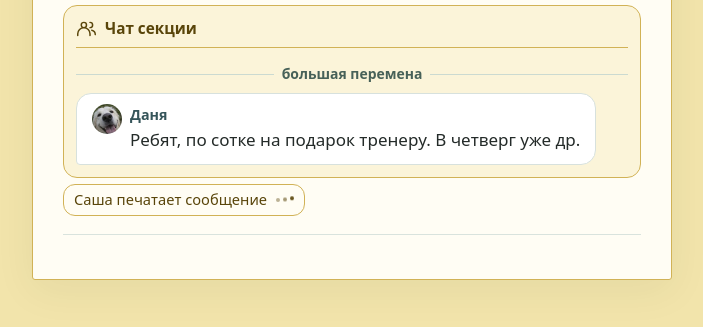
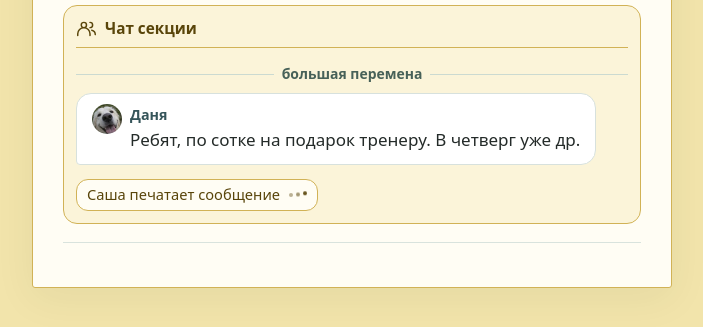
Before and after one commit to tchk-project/stop-kadr, a plain HTML site: page docs/focus.html in a window 1280 px wide. Shown: the part 635-962 px from the top of the page, without its empty margins (288-991 px from the left). Drawn offline with Linux system fonts and the light colour scheme.

Commit message:
Показывать активность в блоке ожидаемой реплики, включая переход в личку

```diff
--- a/docs/attention-player.js
+++ b/docs/attention-player.js
@@ -140,8 +140,29 @@ async function playAttentionPilot(ui) {
     return {label:name+' говорит', kind:'voice'};
   }
 
-  function showActivity(activity) {
+  function blockFor(title) {
+    const last = thread.lastElementChild;
+    if (last && last.dataset.channel === title) return last;
+    const block = element(title ? 'section' : 'div', 'thread');
+    block.dataset.channel = title;
+    if (title) {
+      block.classList.add(title.startsWith('Личная переписка') ? 'private-chat' : 'group-chat');
+      block.append(element('h2','chat-heading',title));
+    }
+    thread.append(block);
+    return block;
+  }
+
+  function showActivity(activity, channel) {
+    const previous = typing.closest('.thread');
     typing.hidden = !activity;
+    if (activity) {
+      const block = blockFor(channel);
+      if (typing.parentElement !== block) block.append(typing);
+    } else {
+      typing.remove();
+    }
+    if (previous && !previous.contains(typing) && !previous.querySelector('.item')) previous.remove();
     if (!activity) return;
     typing.dataset.kind = activity.kind;
     typing.querySelector('.typing-name').textContent = activity.label;
@@ -163,12 +184,13 @@ async function playAttentionPilot(ui) {
     while (common < items.length && common < rows.length &&
            items[common].key === rows[common].dataset.key) common++;
     if (common < rows.length) direction.textContent = '◀◀ Назад · 2,5×';
+    let reverseChannel = thread.lastElementChild?.dataset.channel || '';
     let reverseActivity = {label:'Перемотка назад', kind:'dots'};
     while (rows.length > common) {
       const row = rows.pop();
       if (!task.signal.aborted) {
         scrollTo(row);
-        showActivity(reverseActivity);
+        showActivity(reverseActivity, reverseChannel);
         await wait(Number(row.dataset.readingPause)/speed, task.signal);
         if (run !== task) return;
       }
@@ -183,8 +205,9 @@ async function playAttentionPilot(ui) {
       changeColour(code, !task.signal.aborted);
       if (!task.signal.aborted) {
         scrollTo(last);
+        reverseChannel = block.dataset.channel;
         reverseActivity = {label:row.dataset.activity, kind:row.dataset.kind};
-        showActivity(reverseActivity);
+        showActivity(reverseActivity, reverseChannel);
         await wait(Number(row.dataset.pause)/speed, task.signal);
         if (run !== task) return;
         showActivity();
@@ -204,13 +227,12 @@ async function playAttentionPilot(ui) {
       const {pause} = timing(item);
 
       if (!task.signal.aborted) {
-        showActivity(activity);
+        showActivity(activity, context.title);
         await wait(pause/rate, task.signal);
         if (run !== task) return;
       }
-      showActivity();
       changeColour(item.attention, !task.signal.aborted);
-      let block = thread.lastElementChild;
+      const block = blockFor(context.title);
       const row = makeRow(item, context.caption);
       row.dataset.attention = item.attention;
       if (item.reaction) guide.explainReaction(row);
@@ -218,21 +240,14 @@ async function playAttentionPilot(ui) {
       row.dataset.pause = pause;
       row.dataset.activity = activity.label;
       row.dataset.kind = activity.kind;
-      if (!block || block.dataset.channel !== context.title) {
-        block = element(context.title ? 'section' : 'div', 'thread');
-        block.dataset.channel = context.title;
-        if (context.title) {
-          block.classList.add(context.title.startsWith('Личная переписка') ? 'private-chat' : 'group-chat');
-          block.append(element('h2','chat-heading',context.title));
-        }
-        thread.append(block);
-      }
       block.append(row);
+      showActivity();
       if (!task.signal.aborted) scrollTo(row, rate === 1 ? 'smooth' : 'instant');
       await animateRow(row, false, rate, task);
       if (run !== task) return;
       if (!task.signal.aborted) {
-        showActivity(pending[index+1]?.activity || {label:'Пауза на чтение', kind:'dots'});
+        const next = pending[index+1];
+        showActivity(next?.activity || {label:'Пауза на чтение', kind:'dots'}, next?.context.title ?? context.title);
         await wait(Number(row.dataset.readingPause)/rate, task.signal);
         if (run !== task) return;
       }
@@ -349,6 +364,7 @@ async function playAttentionPilot(ui) {
     run = new AbortController();
     old?.abort();
     busy = true;
+    showActivity();
     ui.clearPrompt();
     clearSignals();
     review.replaceChildren();
--- a/docs/focus.html
+++ b/docs/focus.html
@@ -19,7 +19,7 @@
   <script src="./attention-guide.js?v=reaction-1" defer></script>
   <script src="./health-paths.js?v=3" defer></script>
   <script src="./attention-catalog.js?v=health-1" defer></script>
-  <script src="./attention-player.js?v=chat-activity-1" defer></script>
+  <script src="./attention-player.js?v=in-chat-1" defer></script>
   <script src="./scene.js?v=chat-blocks-1" defer></script>
 <link rel="stylesheet" href="./studio.css?v=review-1">
 <link rel="stylesheet" href="./cooper.css?v=2">
```
Also changed, not shown: tests/browser.js (+11 -0 lines).
